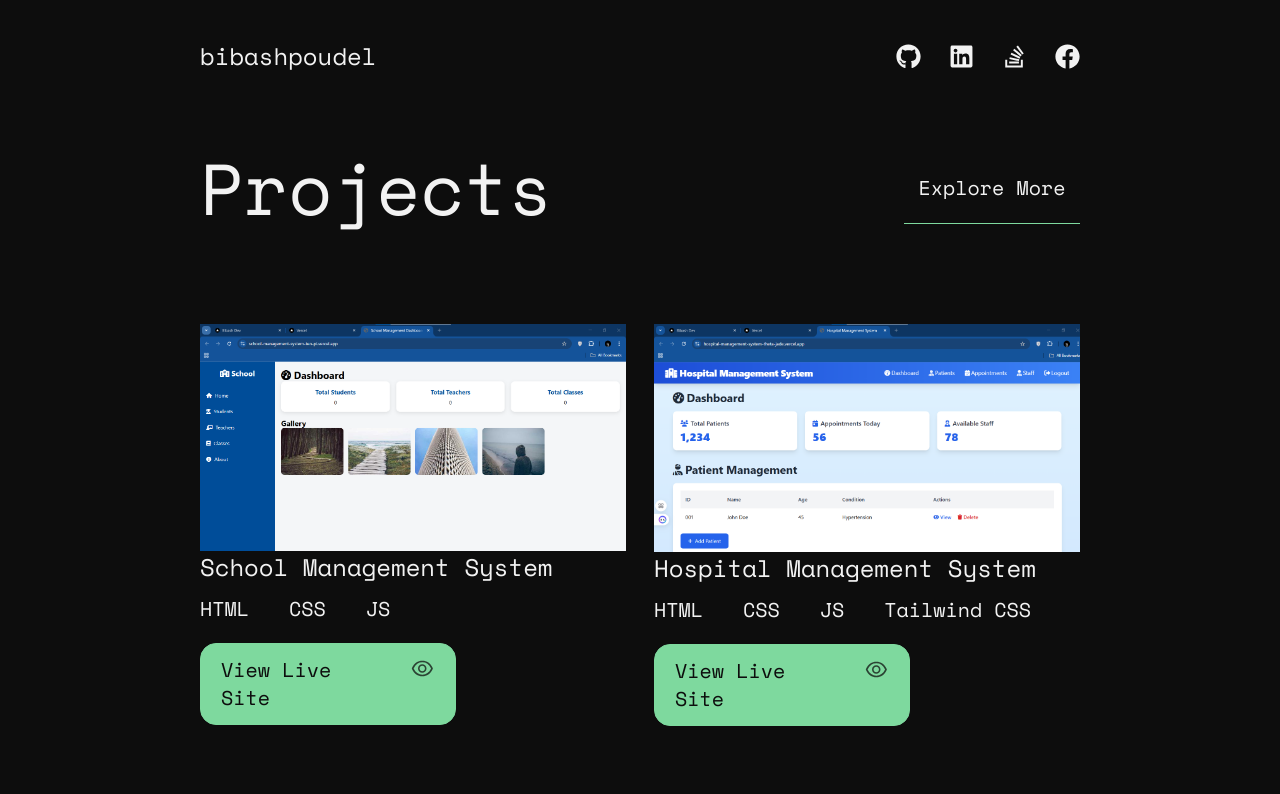
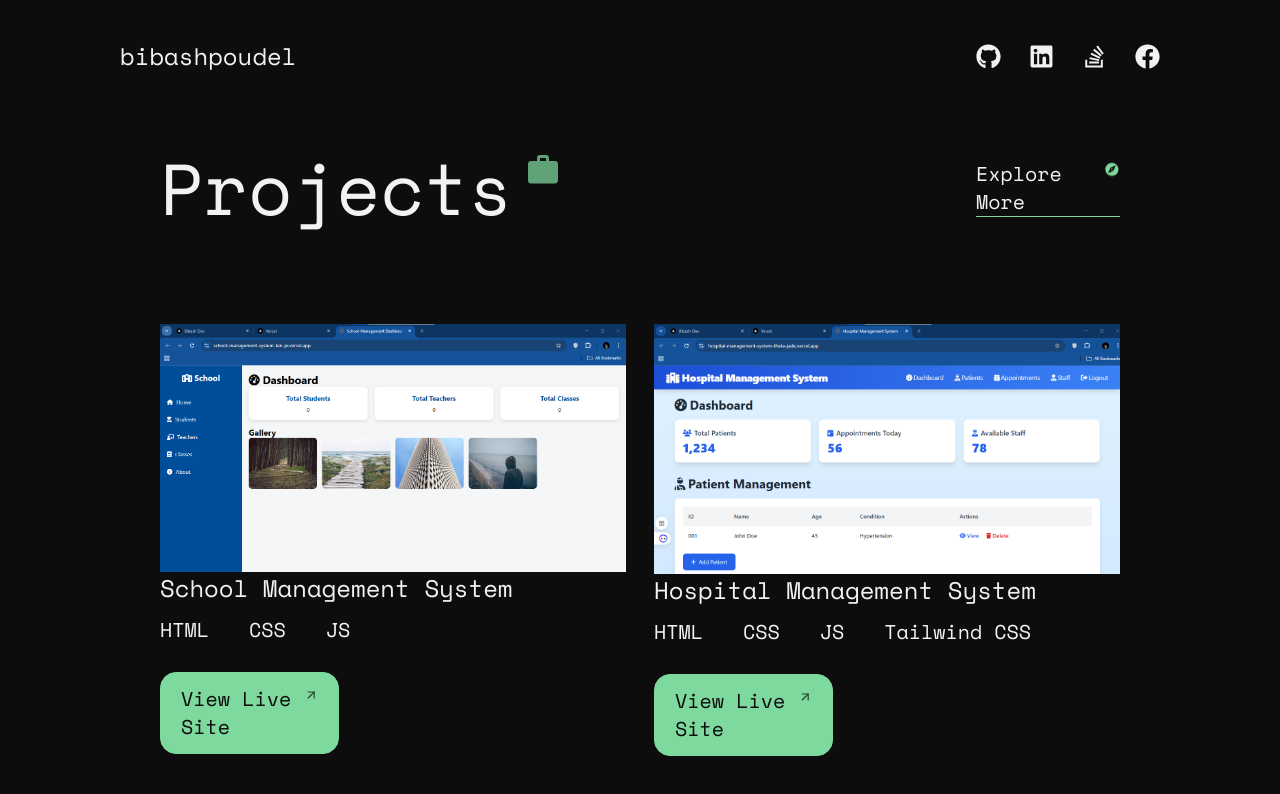
Before and after one commit to bibash21-creator/portfolio, a Next.js app: page /projects in a window 1280 px wide. Shown: the top 794 px of the page. Built offline with nearby package versions, Linux system fonts and the light colour scheme.

Commit message:
Finalized Project

```diff
--- a/app/contact/Final.tsx
+++ b/app/contact/Final.tsx
@@ -1,7 +1,10 @@
 "use client";
 import { Space_Mono } from "next/font/google";
 import { useState } from "react";
-import Line from "@/app/line/Line"
+import Line from "@/app/line/Line";
+import {MdEmail} from "react-icons/md";
+import {FiArrowUpRight} from "react-icons/fi"
+
 
 interface FormData {
   name: string;
@@ -49,13 +52,13 @@ export default function Final() {
 
   return (
     <>
-      <section className="contact mx-3 md:mx-20 lg:mx-50 mt-20 w-auto md:mt-30 h-auto">
+      <section className="contact mx-3 md:mx-20 lg:mx-40 mt-20 w-auto md:mt-30 h-auto">
         <div className="flex flex-col md:flex-row md:gap-10">
           <div className="flex flex-col w-full md:w-1/2">
             <header
-              className={`${mono.className} text-5xl md:text-6xl lg:text-7xl text-center md:text-left`}
+              className={`${mono.className} text-5xl md:text-6xl lg:text-7xl text-center md:text-left flex gap-x-3`}
             >
-              Contact
+              Contact  <MdEmail className="text-4xl text-[#7ED99E] animate-bounce"/>
             </header>
 
             <p className={`${mono.className} text-center md:text-left mt-7`}>
@@ -110,9 +113,9 @@ export default function Final() {
             <div className="mt-5">
               <button
                 type="submit"
-                className={`${mono.className} border-b px-4 py-2 hover:scale-105 cursor-pointer`}
+                className={`flex ${mono.className} border-b px-4 py-2 hover:scale-105 cursor-pointer`}
               >
-                Send Message
+                Send Message <FiArrowUpRight className="text-sm animate-pulse text-[#7ED99E]" />
               </button>
             </div>
           </form>
--- a/app/footer/Footer.tsx
+++ b/app/footer/Footer.tsx
@@ -16,7 +16,7 @@ export default function Footer() {
 
   return (
     <div>
-      <footer className="flex md:justify-between items-center mx-3 md:mx-15 lg:mx-50 mt-2 md:mt-3 lg:mt-3 flex-col md:flex-row">
+      <footer className="flex md:justify-between items-center mx-3 md:mx-15 lg:mx-30 mt-2 md:mt-3 lg:mt-3 flex-col md:flex-row">
         <div className="logo">
           <Link href="" className={`${mono.className} text- md:text-2xl`}>
             bibashpoudel
@@ -26,16 +26,16 @@ export default function Footer() {
         {/* Hide nav-links on smaller screens, show on md and above */}
         <div className="nav-links flex gap-x-5 md:gap-x-7 mt-5 md:mt-0">
           <Link href="">
-            <FaGithub size={25} className="hover:scale-150"/>
+            <FaGithub size={25} className="hover:scale-125 hover:text-[#7ED99E]"/>
           </Link>
           <Link href="">
-            <FaLinkedin size={25} className="hover:scale-150"/>
+            <FaLinkedin size={25} className="hover:scale-125 hover:text-[#7ED99E]"/>
           </Link>
           <Link href="">
-            <FaStackOverflow size={25} className="hover:scale-150"/>
+            <FaStackOverflow size={25} className="hover:scale-125 hover:text-[#7ED99E]"/>
           </Link>
           <Link href="">
-            <FaFacebook size={25} className="hover:scale-150"/>
+            <FaFacebook size={25} className="hover:scale-125 hover:text-[#7ED99E]"/>
           </Link>
         </div>
         </footer>
--- a/app/line/Line.tsx
+++ b/app/line/Line.tsx
@@ -5,7 +5,7 @@ export default function Line(){
     return(
         <>
 
-              <div className="line border-b-[0.1em] border-[#7ED99E] mx-3 md:mx-10 lg:mx-50 mt-5"></div>
+              <div className="line border-b-[0.1em] border-[#7ED99E] mx-3 md:mx-10 lg:mx-40 mt-5"></div>
 
         </>
     )
--- a/app/navbar/Navbar.tsx
+++ b/app/navbar/Navbar.tsx
@@ -20,7 +20,7 @@ export default function Navbar() {
 
   return (
     <div>
-      <nav className="flex justify-between items-center mx-3 md:mx-15 lg:mx-50 mt-2 md:mt-5 lg:mt-10">
+      <nav className="flex justify-between items-center mx-3 md:mx-15 lg:mx-30 mt-2 md:mt-5 lg:mt-10">
         <div className="logo">
           <Link href="" className={`${mono.className} text- md:text-2xl`}>
             bibashpoudel
@@ -30,16 +30,16 @@ export default function Navbar() {
         {/* Hide nav-links on smaller screens, show on md and above */}
         <div className="nav-links hidden gap-x-7 md:flex">
           <Link href="">
-            <FaGithub size={25} className="hover:scale-200"/>
+            <FaGithub size={25} className="hover:scale-150 hover:text-[#7ED99E]"/>
           </Link>
           <Link href="">
-            <FaLinkedin size={25} className="hover:scale-200"/>
+            <FaLinkedin size={25} className="hover:scale-150 hover:text-[#7ED99E]"/>
           </Link>
           <Link href="">
-            <FaStackOverflow size={25} className="hover:scale-200"/>
+            <FaStackOverflow size={25} className="hover:scale-150 hover:text-[#7ED99E]"/>
           </Link>
           <Link href="">
-            <FaFacebook size={25} className="hover:scale-200"/>
+            <FaFacebook size={25} className="hover:scale-150 hover:text-[#7ED99E]"/>
           </Link>
         </div>
 
--- a/app/projects/Project.tsx
+++ b/app/projects/Project.tsx
@@ -1,8 +1,10 @@
 "use client";
 
 import {Space_Mono} from "next/font/google";
-import {AiOutlineEye} from "react-icons/ai";
+import {FiArrowUpRight} from "react-icons/fi"
+import {MdWork} from "react-icons/md"
 import Link from "next/link";
+import {MdExplore} from 'react-icons/md';
 
 import Image from "next/image"
 
@@ -15,11 +17,14 @@ const mono = Space_Mono({
 export default function Project(){
     return(
         <>
-        <section className="mx-3 md:mx-25 lg:mx-50 mt-20  h-[auto]">
-            <div className="flex  flex-col md:flex-row justify-between mb-20 md:mb-25">
-                <header className={`${mono.className} text-5xl md:text-6xl lg:text-7xl`}>Projects</header>
+        <section className="mx-3 md:mx-25 lg:mx-40 mt-20  h-[auto]">
+            <div className="flex  flex-col md:flex-row justify-between items-center mb-20 md:mb-25">
+                <header className={`${mono.className} flex gap-x-3 text-5xl md:text-6xl lg:text-7xl`}>Projects
+                    <MdWork className="text-4xl text-[#7ED99E] animate-pulse" />
+                </header>
 
-                <button className={`${mono.className} text-xl border-b border-[#7ED99E] hover:scale-105 hover:cursor-pointer w-[50%] md:w-[20%] mt-10 md:mt-0`}>Explore More</button>
+                <Link href="/projects" className={`flex gap-x-3 ${mono.className} text-xl hover:scale-105 hover:cursor-pointer w-[50%] md:w-[15%] mt-10 md:mt-0 border-b border-[#7ED99E]`}>Explore More
+                <MdExplore className="text-[#7ED99E] animate-bounce"/></Link>
             </div>
 
             <aside className="grid grid-rows-2 grid-cols-1 md:grid-rows-1 md:grid-cols-2 gap-x-0 md:gap-x-7">
@@ -39,8 +44,8 @@ export default function Project(){
                         </div>
 
 
-                       <Link href="https://school-management-system-ten-pi.vercel.app/" className="mt-5 text-xl flex gap-x-5 bg-[#7ED99E] text-[#0D0D0D] px-5 w-[30vw] md:w-[20vw] py-3 hover:scale-105 cursor-pointer border border-[#7ED99E] rounded-2xl hover:text-[#7ED99E] hover:bg-[#0D0D0D]" target="_blank">View Live Site
-                            <AiOutlineEye size={25} className="animate-pulse"/>
+                       <Link href="https://school-management-system-ten-pi.vercel.app/" className="mt-7 text-xl flex bg-[#7ED99E] text-[#0D0D0D] px-5 w-[75vw] md:w-[14vw] py-3 hover:scale-110 cursor-pointer border border-[#7ED99E] rounded-2xl hover:text-[#7ED99E] hover:bg-[#0D0D0D]" target="_blank">View Live Site
+                            <FiArrowUpRight className="animate-pulse text-xl"/>
                         </Link>
 
                     </div>
@@ -61,8 +66,8 @@ export default function Project(){
                             <span className="">Tailwind CSS</span>
                         </div>
 
-                        <Link href="https://hospital-management-system-theta-jade.vercel.app/" className="mt-5 text-xl flex gap-x-5 bg-[#7ED99E] text-[#0D0D0D] px-5 w-[30vw] md:w-[20vw] py-3 hover:scale-105 cursor-pointer border border-[#7ED99E] rounded-2xl hover:text-[#7ED99E] hover:bg-[#0D0D0D]" target="_blank">View Live Site
-                            <AiOutlineEye size={25} className="animate-pulse"/>
+                        <Link href="https://hospital-management-system-theta-jade.vercel.app/" className="mt-7 text-xl flex bg-[#7ED99E] text-[#0D0D0D] px-5 w-[75vw] md:w-[14vw] py-3 hover:scale-110 cursor-pointer border border-[#7ED99E] rounded-2xl hover:text-[#7ED99E] hover:bg-[#0D0D0D]" target="_blank">View Live Site
+                            <FiArrowUpRight className="animate-pulse text-xl"/>
                         </Link>
                     </div>
                 </div>
--- a/app/skills/Skills.tsx
+++ b/app/skills/Skills.tsx
@@ -1,6 +1,7 @@
 
 import {FaHtml5, FaCss3Alt, FaReact} from "react-icons/fa"
 import { Space_Mono } from 'next/font/google';
+import {GiSkills} from 'react-icons/gi';
 
 
 import {SiTailwindcss, SiNextdotjs} from "react-icons/si"
@@ -21,8 +22,9 @@ export  default function Skills(){
 ];
     return(
     <>
-    <section className=" w-auto h-auto mx-3  mt-25  md:mx-50 md:mt-50">
-        <header className={`${mono.className} text-5xl md:text-6xl lg:text-7xl mb-20 text-center md:text-left md:mb-25`}> Skills</header>
+    <section className=" w-auto h-auto mx-3  mt-25  md:mx-40 md:mt-50">
+        <header className={`${mono.className} flex gap-x-3 text-5xl md:text-6xl lg:text-7xl mb-20 text-center md:text-left md:mb-25`}> Skills
+          <GiSkills className="text-4xl text-[#7ED99E] animate-bounce" /></header>
            <aside className={`grid grid-rows-6 grid-cols-1 md:grid-rows-3 md:grid-cols-3 gap-x-5 text-center md:text-left ${mono.className}`}>
   {skills.map((skill, index) => (
     <div
```
Also changed, not shown: app/hero/Hero.tsx (+8 -4 lines).
